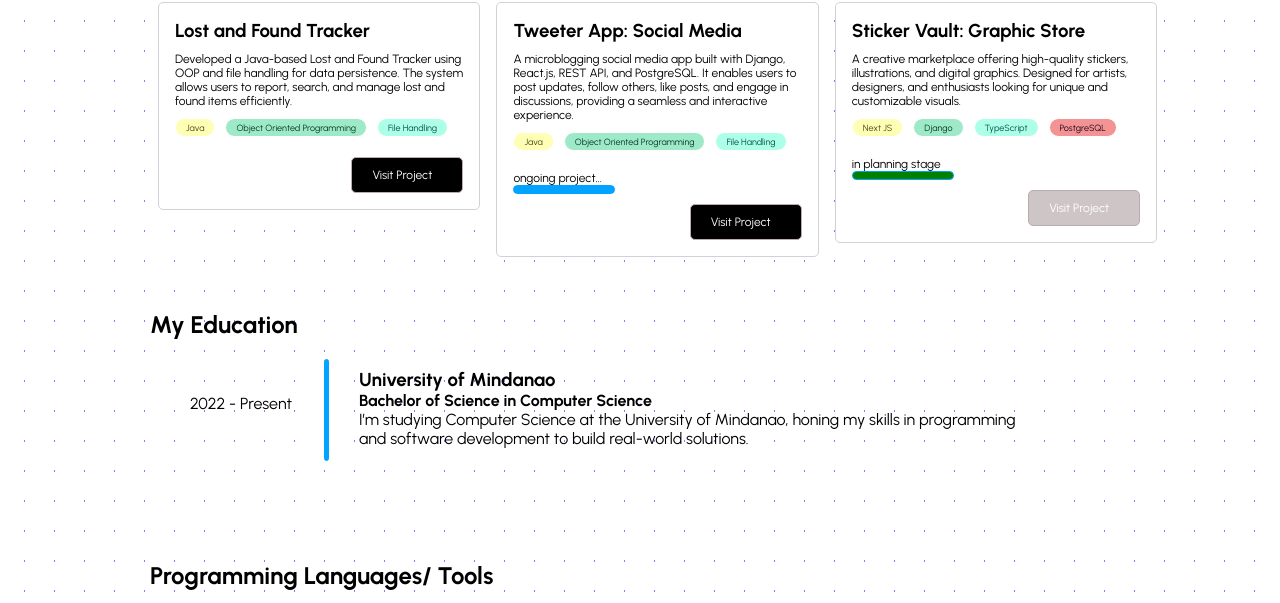
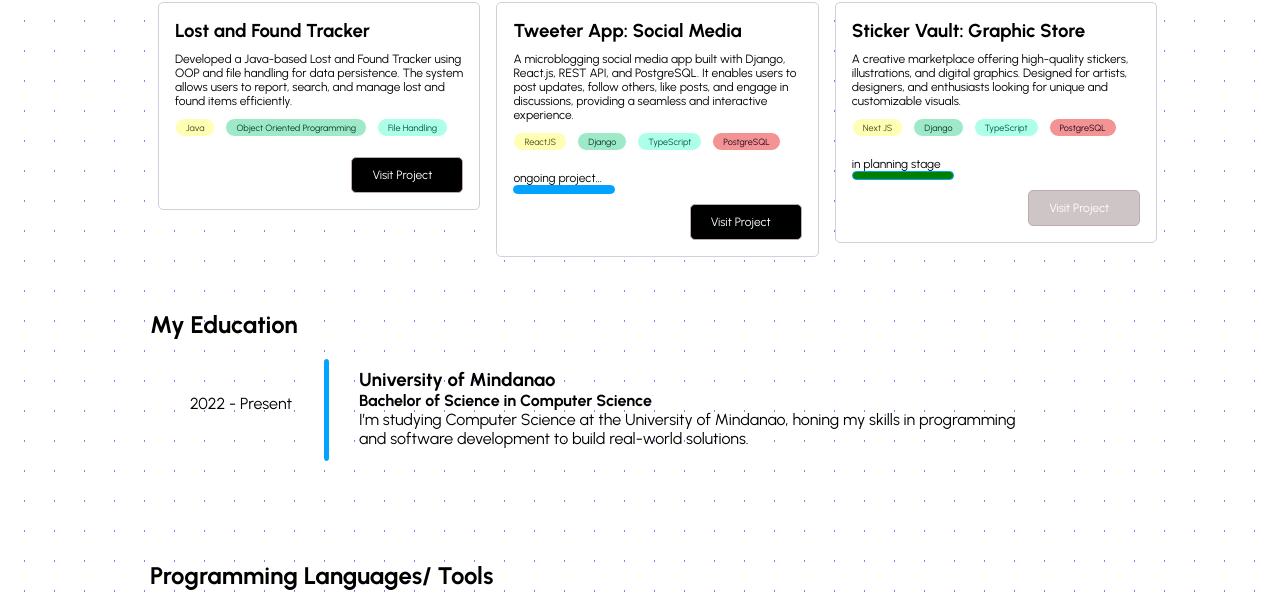
Before and after one commit to christineJadeAvila/christineJade, a plain HTML site: page index.html in a window 1280 px wide. Shown: the part 951-1554 px from the top of the page. Drawn offline with Linux system fonts and the light colour scheme.

Commit message:
minor changes

```diff
--- a/index.html
+++ b/index.html
@@ -143,10 +143,10 @@
                 </p>
 
                     <div class="technologiesContainer">
-                        <p class="frontEnd-library">Java</p>
-                        <p class="backEnd-framework">Object Oriented Programming</p>
-                        <p class="frontEnd-language">File Handling</p>
-                        <!-- <p class="database-language">PostgreSQL</p> -->
+                        <p class="frontEnd-library">ReactJS</p>
+                        <p class="backEnd-framework">Django</p>
+                        <p class="frontEnd-language">TypeScript</p>
+                        <p class="database-language">PostgreSQL</p>
                     </div>
 
                     <p>ongoing project...</p>
```
